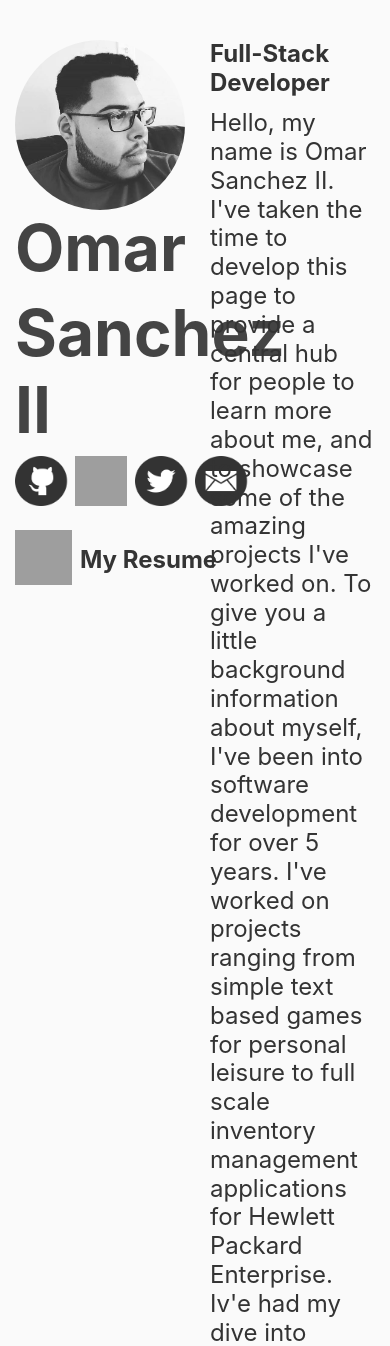
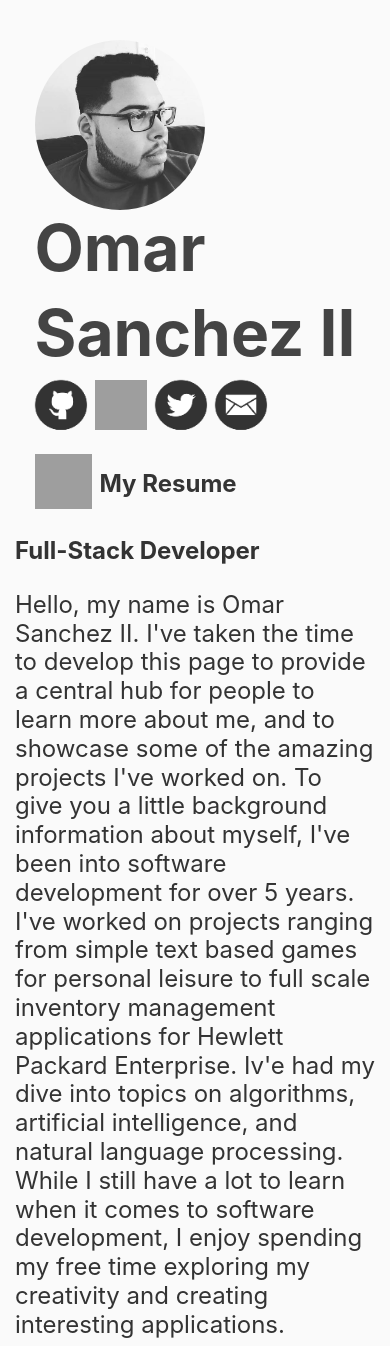
Before and after one commit to Osanchez/PortfolioWebsite, a Django app: page /about/ in a window 390 px wide. Shown: the part 56-1402 px from the top of the page. Run offline with Django 3.2, Linux system fonts and the light colour scheme; parts of the project's set-up code (start-up, migrations or seed data) failed here and were passed over; some libraries are stand-ins or nearby versions; grey boxes are pictures that could not be loaded.

Commit message:
I really need a testing environtment for mobile.

```diff
--- a/blog/templates/blog/about.html
+++ b/blog/templates/blog/about.html
@@ -64,7 +64,7 @@
     <!--Grid row-->
     <div class="row">
         <!--Grid column-->
-        <div class="col-6 col-md-6">
+        <div class="col-12 col-md-6">
             <div class="centerBlock">
                 <img class="rounded-circle animated fadeInLeft" src="{% static "blog/about/me.jpg" %}" width="170px"
                      height="170px">
@@ -92,7 +92,7 @@
             </div>
         </div>
 
-        <div class="col-6 col-md-6">
+        <div class="col-md-6">
             <div>
                 <p class="wow fadeInLeft" data-wow-duration="1s"><strong>
                     Full-Stack Developer
```
